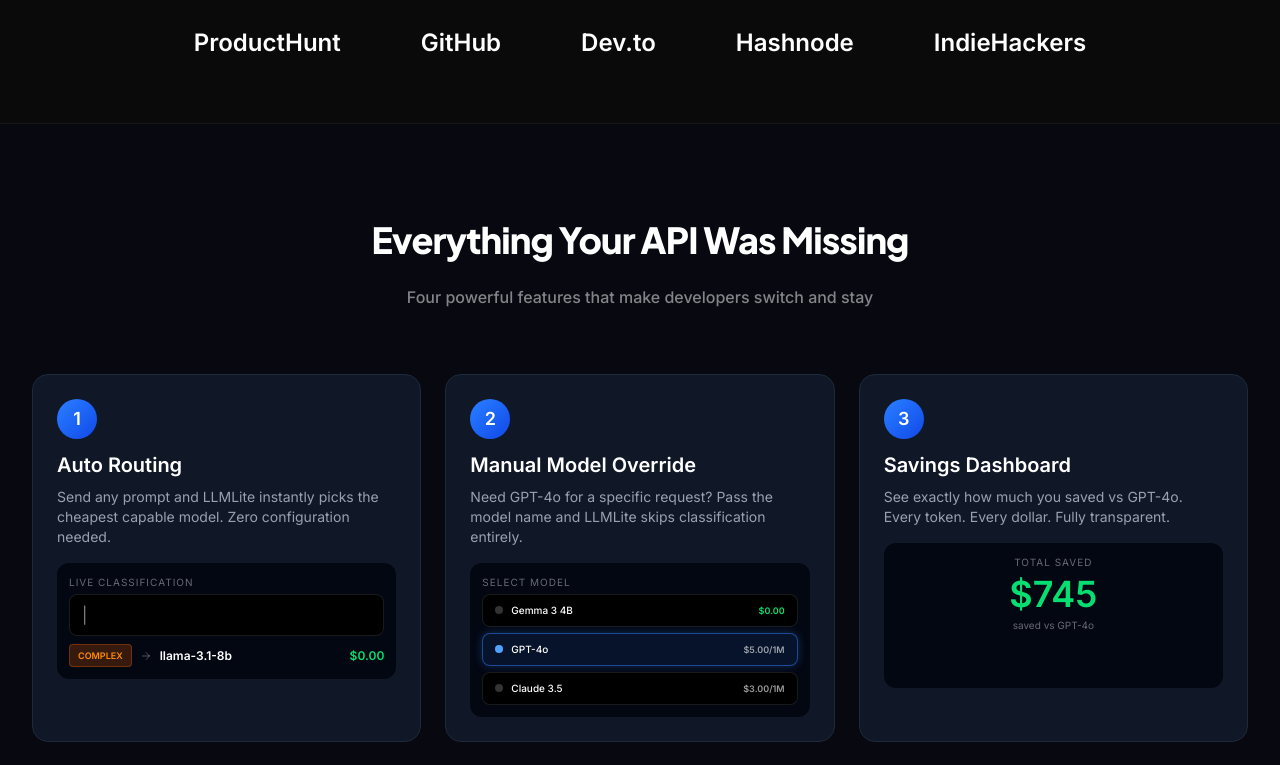
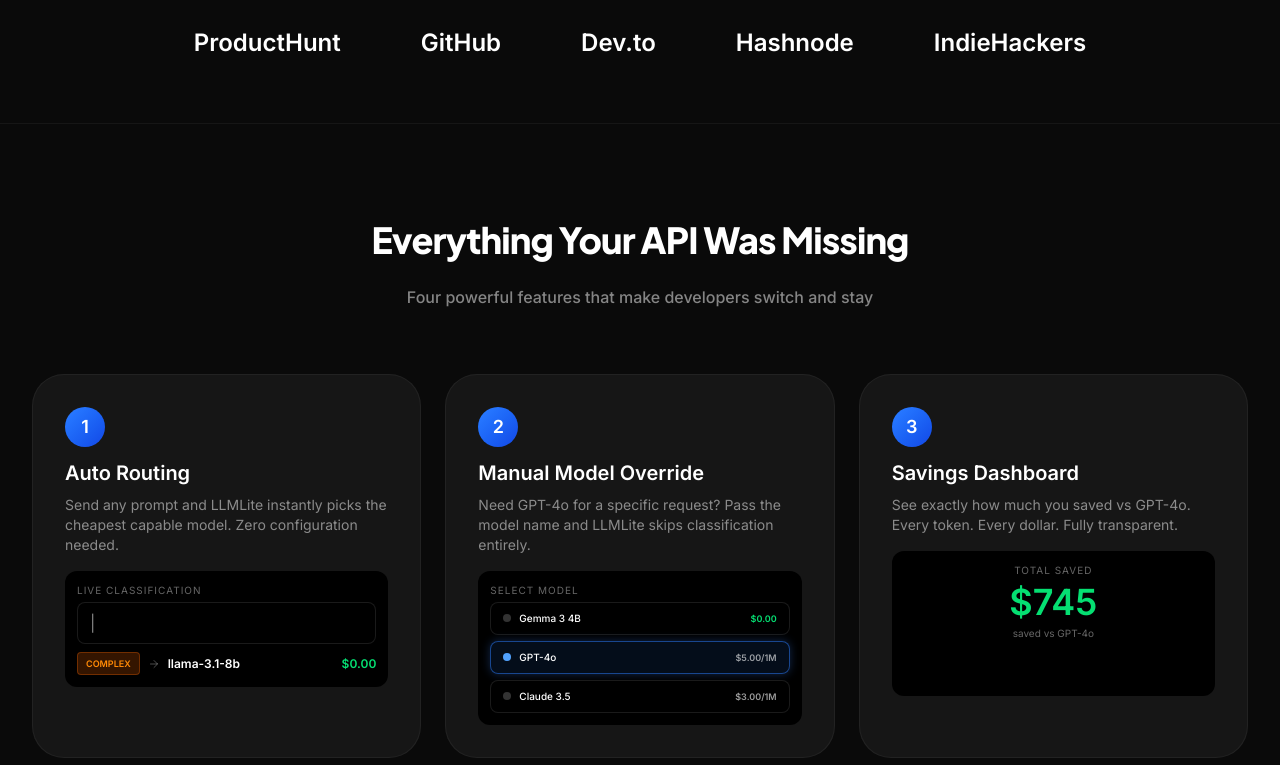
Before and after one commit to krishnawararkar15-droid/routerllm, a React (Vite) app: page / in a window 1280 px wide. Shown: the part 1360-2125 px from the top of the page. Built offline with nearby package versions, Linux system fonts and the light colour scheme.

Commit message:
fix features section background to match other sections

```diff
--- a/src/App.tsx
+++ b/src/App.tsx
@@ -423,7 +423,7 @@
   }, []);
 
   return (
-    <section id="features" ref={sectionRef} className="py-16 md:py-24 bg-[#080810]">
+    <section id="features" ref={sectionRef} className="py-16 md:py-24 bg-[#0a0a0a]">
       <div className="max-w-7xl mx-auto px-4 sm:px-6 lg:px-8">
         <motion.div
           initial={{ opacity: 0, y: 30 }}
@@ -483,7 +483,7 @@
       animate={isVisible ? { opacity: 1, y: 0 } : {}}
       transition={{ duration: 0.6, delay: delay / 1000 }}
       whileHover={{ scale: 1.02 }}
-      className={`bg-gray-900 border border-gray-800 rounded-2xl p-6 transition-all duration-0.2 ${fullWidth ? 'md:col-span-3' : ''}`}
+      className={`group bg-white/5 rounded-[1.5rem] md:rounded-[2rem] p-6 md:p-8 border border-white/5 transition-all hover:shadow-2xl hover:shadow-white/5 ${fullWidth ? 'md:col-span-3' : ''}`}
     >
       <div className="flex items-center gap-3 mb-2">
         <div className="w-10 h-10 rounded-full bg-gradient-to-br from-blue-500 to-blue-700 text-white font-bold text-lg flex items-center justify-center">
@@ -491,9 +491,9 @@
         </div>
       </div>
       <h3 className="text-xl font-bold text-white mt-3">{title}</h3>
-      <p className="text-gray-400 text-sm mt-2">{description}</p>
+      <p className="text-white/50 text-sm mt-2">{description}</p>
 
-      <div className="bg-gray-950 rounded-xl p-3 mt-4">
+      <div className="bg-black rounded-xl p-3 mt-4">
         {number === 1 && <AutoRoutingAnimation isVisible={isVisible} delay={delay} />}
         {number === 2 && <ManualOverrideAnimation isVisible={isVisible} delay={delay} />}
         {number === 3 && <SavingsAnimation isVisible={isVisible} delay={delay} />}
```
